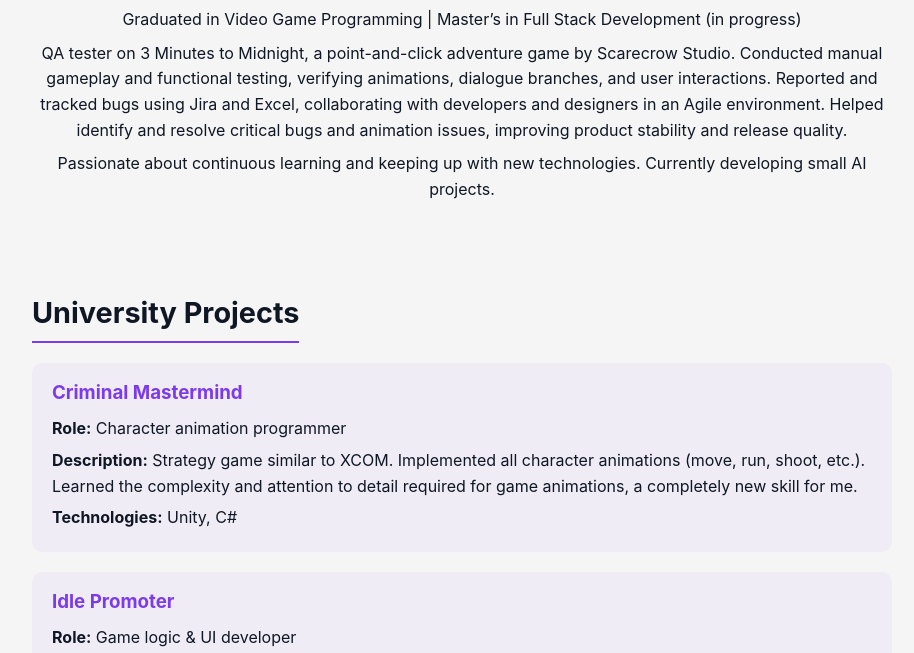
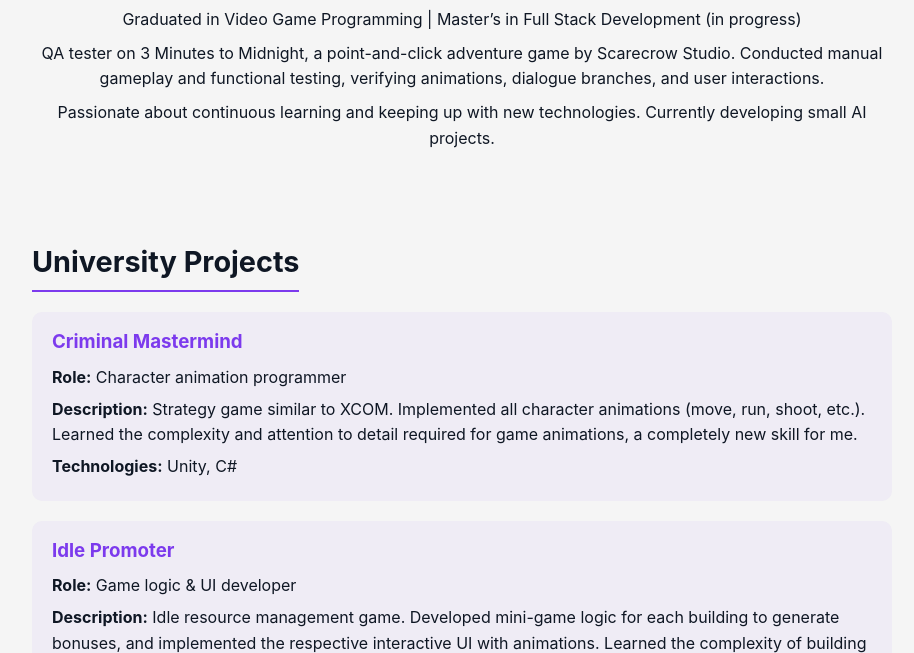
Before and after one commit to FrancoRivadeneyraVigo/Portfolio, a plain HTML site: page index.html in a window 1280 px wide. Shown: the part 94-747 px from the top of the page, without its empty margins (178-1092 px from the left). Drawn offline with Linux system fonts and the light colour scheme.

Commit message:
Update index.html

```diff
--- a/index.html
+++ b/index.html
@@ -12,9 +12,7 @@
     <div class="container">
         <h1>Franco Mario Rivadeneyra Vigo</h1>
         <p class="role">Graduated in Video Game Programming | Master’s in Full Stack Development (in progress)</p>
-        <p class="experience">QA tester on 3 Minutes to Midnight, a point-and-click adventure game by Scarecrow Studio. Conducted manual gameplay and functional testing, verifying animations, dialogue branches, and user interactions.
-            Reported and tracked bugs using Jira and Excel, collaborating with developers and designers in an Agile environment.
-            Helped identify and resolve critical bugs and animation issues, improving product stability and release quality.</p>
+        <p class="experience">QA tester on 3 Minutes to Midnight, a point-and-click adventure game by Scarecrow Studio. Conducted manual gameplay and functional testing, verifying animations, dialogue branches, and user interactions.</p>
         <p class="description">Passionate about continuous learning and keeping up with new technologies. Currently developing small AI projects.</p>
     </div>
 </header>
```
